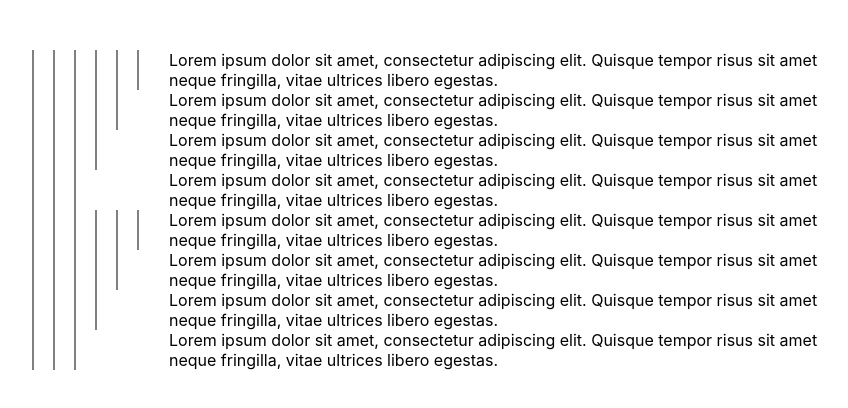
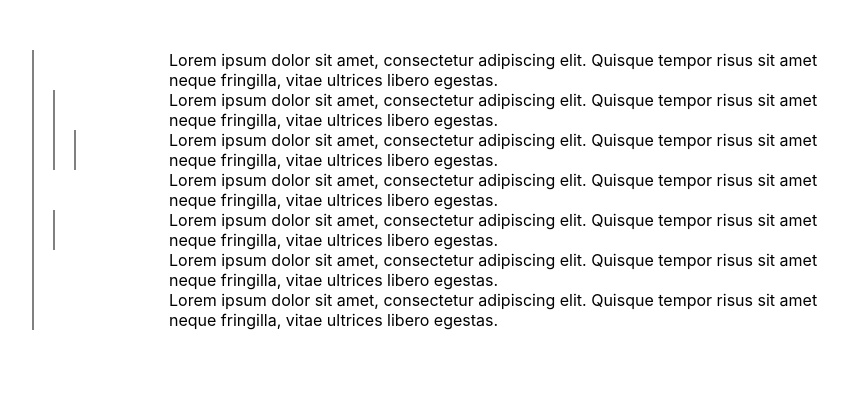
Before and after one commit to drewyoungdev/Demo.Comments.React, a React (Create React App) app: page / in a window 1280 px wide. Shown: the top 408 px of the page, without its empty margins (221-1069 px from the left). Built offline with nearby package versions, Linux system fonts and the light colour scheme.

Commit message:
Add recursive functionality

```diff
--- a/src/App.tsx
+++ b/src/App.tsx
@@ -3,22 +3,57 @@ import './App.scss';
 import ThreadedCommentGroup from './Components/ThreadedCommentGroup/ThreadedCommentGroup';
 import { CommentModel } from './Models/CommentModel';
 
+// Comment Model should actually be recursive
+
+// interface CommentModel {
+//   id: string
+//   depth: number
+//   replies: CommentModel[]
+// }
+
+// This then needs to loop through each of the replies which may have their own replies (this assumes all replies are sorted)
+
+// ThreadedCommentWithReplies
+
+
 const testData: CommentModel[] = [
   {
-    id: "abc-123",
-    depth: 5
+    id: "abc-456",
+    depth: 0,
+    replies: [
+      {
+        id: "",
+        depth: 1,
+        replies: [
+          {
+            id: "",
+            depth: 2,
+            replies: []
+          }
+        ]
+      }
+    ]
   },
   {
-    id: "abc-456",
-    depth: 4
+    id: "abc-123",
+    depth: 0,
+    replies: [
+      {
+        id: "",
+        depth: 1,
+        replies: []
+      }
+    ]
   },
   {
     id: "abc-789",
-    depth: 3
+    depth: 0,
+    replies: []
   },
   {
     id: "abc-111",
-    depth: 2
+    depth: 0,
+    replies: []
   }
 ]
 
@@ -26,7 +61,9 @@ const App: React.FC = () => {
   return (
     <div className="main-container">
       <ThreadedCommentGroup comments={testData}/>
-      <ThreadedCommentGroup comments={testData}/>
+      {/* {
+        testData.map(() => <ThreadedCommentGroup comments={testData}/>)
+      } */}
     </div>
   );
 }
--- a/src/Components/ThreadedCommentGroup/ThreadedCommentGroup.tsx
+++ b/src/Components/ThreadedCommentGroup/ThreadedCommentGroup.tsx
@@ -4,6 +4,10 @@ import { CommentModel } from '../../Models/CommentModel';
 
 interface ThreadedCommentGroupProps {
     comments: CommentModel[];
+
+    // recursive properties
+    depthHovered?: number | null;
+    onThreadHover?: (depthHovered: number) => void;
 }
 
 const ThreadedCommentGroup: React.FC<ThreadedCommentGroupProps> = (props) => {
@@ -13,12 +17,21 @@ const ThreadedCommentGroup: React.FC<ThreadedCommentGroupProps> = (props) => {
         <div>
             {
                 props.comments.map((comment) =>
-                    <ThreadedComment
-                        key={comment.id}
-                        comment={comment}
-                        depthHovered={depthHovered}
-                        onThreadHover={(depthHovered) => setDepthHovered(depthHovered)}
-                    />)
+                    <div>
+                        {/* Root Comment */}
+                        <ThreadedComment
+                            key={comment.id}
+                            comment={comment}
+                            depthHovered={props.depthHovered !== undefined ? props.depthHovered : depthHovered}
+                            onThreadHover={props.onThreadHover !== undefined ? props.onThreadHover : (depthHovered) => setDepthHovered(depthHovered)}
+                        />
+
+                        {/* Replies */}
+                        <ThreadedCommentGroup
+                            comments={comment.replies}
+                            depthHovered={props.depthHovered !== undefined ? props.depthHovered : depthHovered}
+                            onThreadHover={props.onThreadHover !== undefined ? props.onThreadHover : (depthHovered) => setDepthHovered(depthHovered)}/>
+                    </div>)
             }
         </div>
     );
--- a/src/Models/CommentModel.ts
+++ b/src/Models/CommentModel.ts
@@ -1,4 +1,5 @@
 export interface CommentModel {
     id: string,
     depth: number
+    replies: CommentModel[]
 }
```
